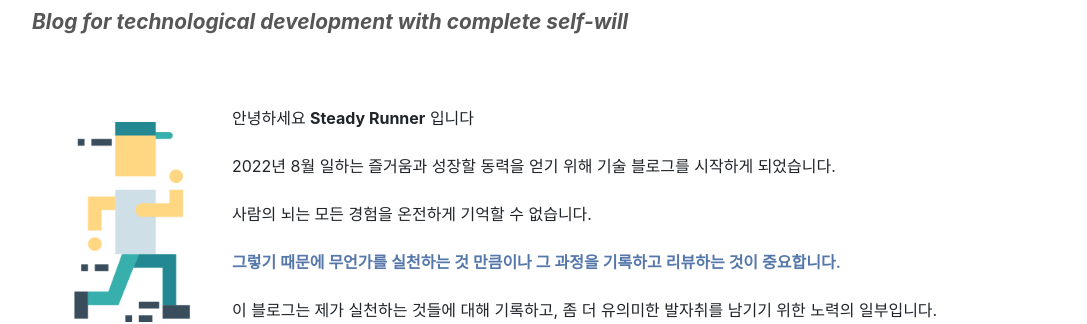
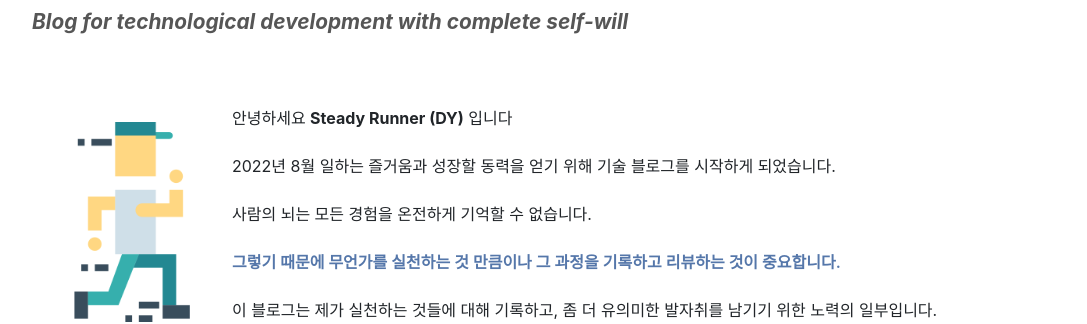
Before and after one commit to StdRunner/StdRunner.github.io, a Jekyll site: the page built from index.md, in a window 1280 px wide. Shown: the part 244-568 px from the top of the page, without its empty margins (96-1183 px from the left). Built offline with Jekyll 4.4.1, drawn with Linux system fonts in a browser that asks for light colours; nearby versions of some CDN libraries.

Commit message:
- 엔트리 페이지 이니셜 추가

```diff
--- a/index.md
+++ b/index.md
@@ -12,7 +12,7 @@ sitemap:
 <div class="writer-info">
     <img class="writer-profile" src="assets/img/runner.png"/>
     <div>
-        <p>안녕하세요 <b>Steady Runner</b> 입니다</p>
+        <p>안녕하세요 <b>Steady Runner (DY)</b> 입니다</p>
         <p>2022년 8월 일하는 즐거움과 성장할 동력을 얻기 위해 기술 블로그를 시작하게 되었습니다.</p>
         <p>사람의 뇌는 모든 경험을 온전하게 기억할 수 없습니다. </p>
         <p style="color: #57a; font-weight: 600;">그렇기 때문에 무언가를 실천하는 것 만큼이나 그 과정을 기록하고 리뷰하는 것이 중요합니다.</p>
```
